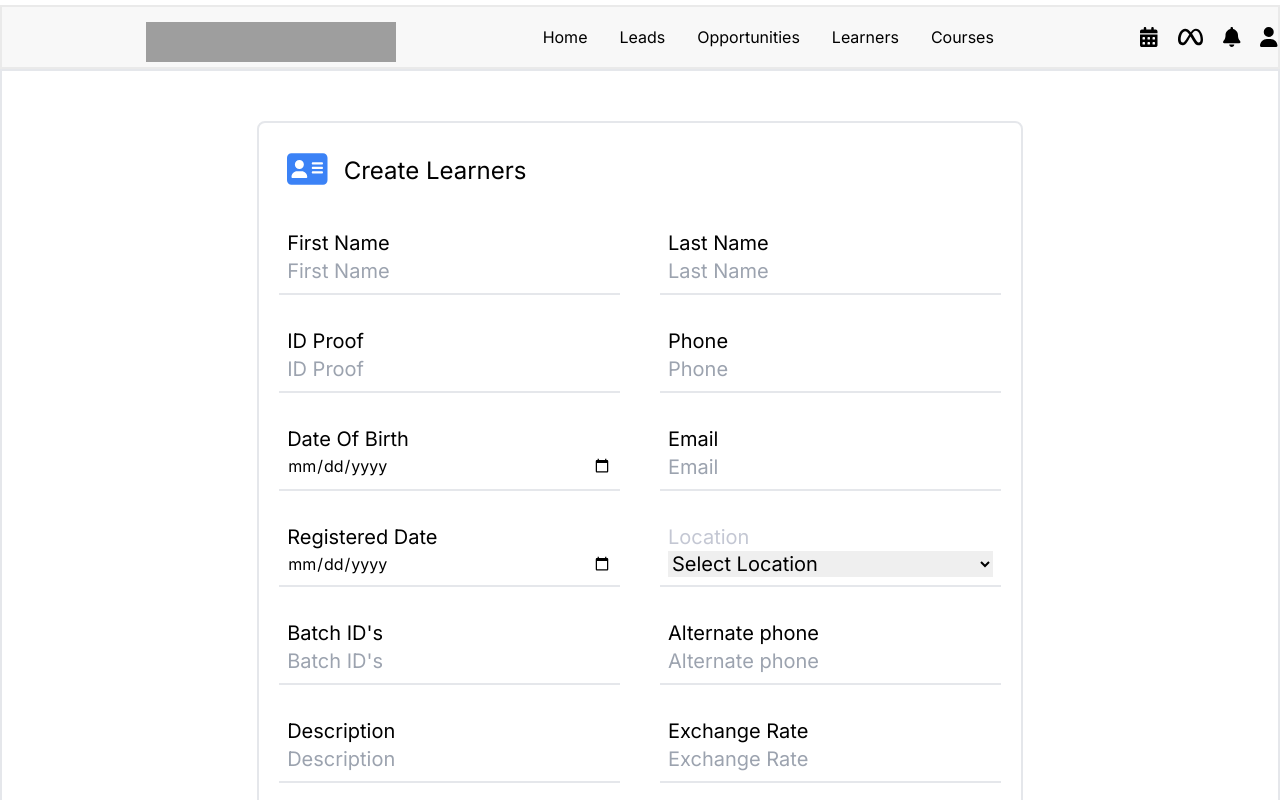
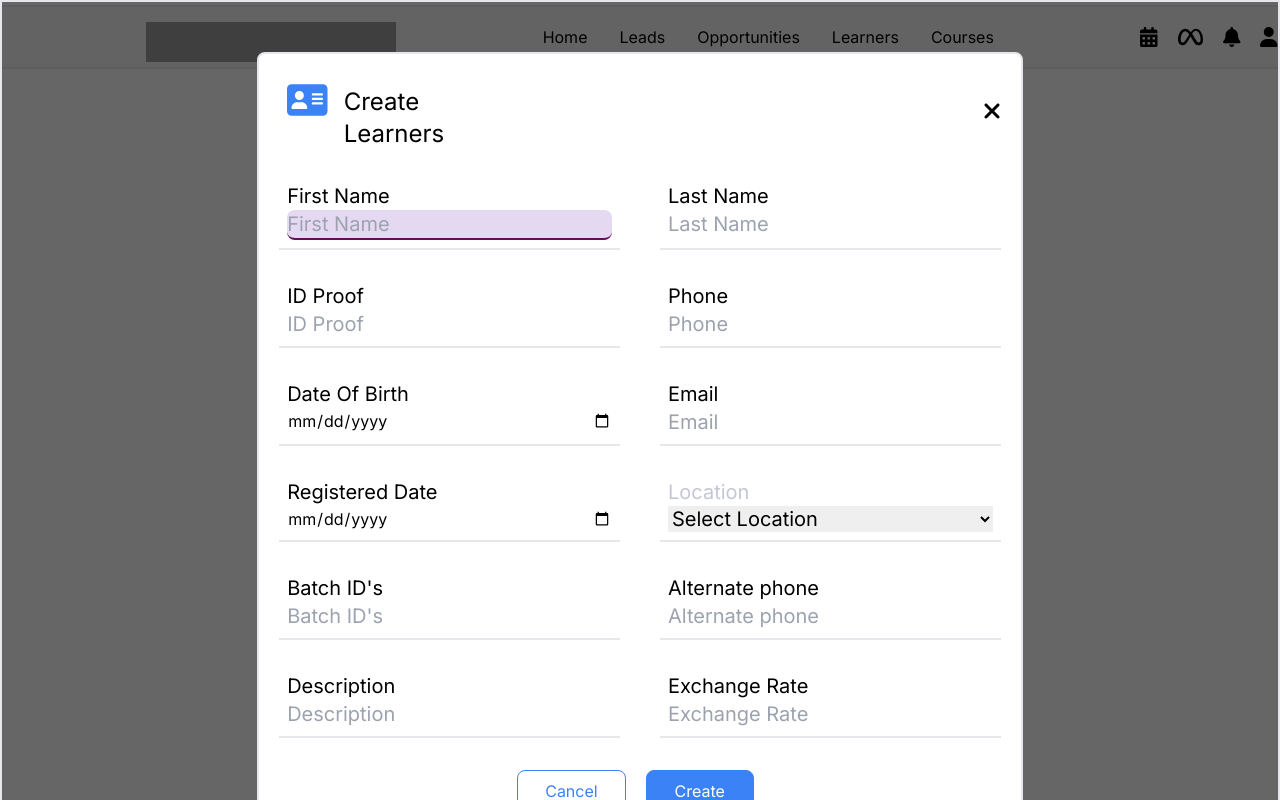
Before and after one commit to DL-Super30/super30-008-java-webapp, a Next.js app: page /createlearners in a window 1280 px wide. Shown: the top 800 px of the page. Built offline with nearby package versions, Linux system fonts and the light colour scheme; grey boxes are pictures that could not be loaded.

Commit message:
creation forms created

```diff
--- a/src/app/createlearners/page.js
+++ b/src/app/createlearners/page.js
@@ -1,20 +1,25 @@
 'use client'
 import React from "react"
 import { FontAwesomeIcon } from '@fortawesome/react-fontawesome'
-import { faAddressCard } from '@fortawesome/free-solid-svg-icons'
-export default function Create() {
+import { faAddressCard,faXmark } from '@fortawesome/free-solid-svg-icons'
+export default function CreateLearner(props) {
+    const {setShowCreateLearner  } = props;
+
     return (
-        <div className="w-full h-auto border-2 " >
-            <div className="w-[60%] h-[90%] rounded-lg border-2 ml-[20%] mt-[50px] p-5 ">
+        <div className="w-full h-auto border-2 absolute top-0 left-0 bg-black  bg-opacity-60" >
+            <div className="w-[60%] h-[90%] rounded-lg border-2 ml-[20%] mt-[50px] p-5 bg-white">
                 <div className="flex">
                     <p><FontAwesomeIcon icon={faAddressCard} className="mr-2 text-blue-500 p-2 text-4xl" /></p>
                     <h1 className="text-2xl mt-3">Create Learners</h1>
+                    <button className='ml-[70%]  text-2xl'><FontAwesomeIcon icon={faXmark} onClick={() => setShowCreateLearner(false)} /></button>
+
                 </div>
 
 
+                <div className="w-full h-[75vh] different">
                     <div className="grid grid-cols-2 gap-x-10">
                         <div className=" w-full p-2  mt-6 boarder-2 border-b-2"> <h1 className="text-xl">First Name</h1>
-                        <input placeholder="First Name" className="text-xl"></input>
+                            <input placeholder="First Name" className="text-xl w-full border-b-2 bg-[#E5D9F2] rounded-lg border-[#640D5F]"></input>
                         </div>
                         <div className=" w-full p-2  mt-6 boarder-2 border-b-2"> <h1 className="text-xl">Last Name</h1>
                             <input placeholder="Last Name" className="text-xl"></input>
@@ -120,6 +125,7 @@ export default function Create() {
                             <input placeholder="LMS Access" className="text-xl"></input>
                         </div>
                     </div>
+                </div>
 
 
 
--- a/src/app/globals.css
+++ b/src/app/globals.css
@@ -46,3 +46,7 @@ background-size: cover;
   font-family:__Inter_36bd41, __Inter_Fallback_36bd41;
 
 }
+.different{
+  overflow-y: hidden;
+
+}
--- a/src/app/learners/page.js
+++ b/src/app/learners/page.js
@@ -4,6 +4,7 @@ import { useEffect,useState } from "react";
 import { FontAwesomeIcon } from '@fortawesome/react-fontawesome'
 import { faAddressCard, faAngleDown,faTable,faChevronLeft,faChevronRight } from '@fortawesome/free-solid-svg-icons'
 import Link from "next/link";
+import CreateLearner from "../createlearners/page";
 
 
 export default function Learner() {
@@ -11,6 +12,7 @@ export default function Learner() {
     const [pages,setPages]=useState([]);
     const [pageConfig,setPageConfig] = useState({});
     const [pageDisplay,setPageDisplay] = useState(1);
+    const [showCreateLearner,setShowCreateLearner] = useState(false)
 
     const recordesperPage=10;
 
@@ -69,15 +71,15 @@ export default function Learner() {
                     <select className="text-xl outline-none">
                         <option className="text-md">All Learner</option>
                         <option className="text-md">My Learner</option>
-                        <option className="text-md">Today's Learner</option>
-                        <option className="text-md">Yesterday's Learner</option>
+                        <option className="text-md">Todays Learner</option>
+                        <option className="text-md">Yesterdays Learner</option>
                         <option className="text-md">This week Learner</option>
                         <option className="text-md">Last Month Learner</option>
                     </select>
                 </div>
                 <div className=" flex items-center mr-5">
 
-                 <Link href={"/createlearners"}> <h1 className="text-center rounded-lg mr-[10px] w-52 p-2  border-2 text-white bg-blue-500 text-lg">Create Learner<FontAwesomeIcon icon={faAngleDown} className="mr-[-10px]" /></h1></Link>
+                 <button className="text-center rounded-lg mr-[10px] w-52 p-2  border-2 text-white bg-blue-500 text-lg" onClick={() => setShowCreateLearner(true)}>Create Learner<FontAwesomeIcon icon={faAngleDown} className="mr-[-10px]" /></button>
                     <h1 className="text-center rounded-lg w-36 border p-2 text-black  text-lg">Actions <FontAwesomeIcon icon={faAngleDown} className="mr-[-10px]" /></h1>
                 </div>
             </div>
@@ -125,7 +127,7 @@ export default function Learner() {
 
 
             </div>
-
+             { showCreateLearner && (<CreateLearner setShowCreateLearner={setShowCreateLearner}/>)}
 
         </div>
     )
--- a/src/app/opportunities/page.js
+++ b/src/app/opportunities/page.js
@@ -15,7 +15,7 @@ export default function Opportunities() {
     const recordsperPage = 10;
 
     useEffect( () =>{
-        fetchData();
+        fetchData()
     } ,[pageDisplay])
 
     const fetchData = async () =>{
```
Also changed, not shown: src/app/signup/page.js (line endings or trailing spaces). Lines whose indentation alone changed are shown as unchanged.
